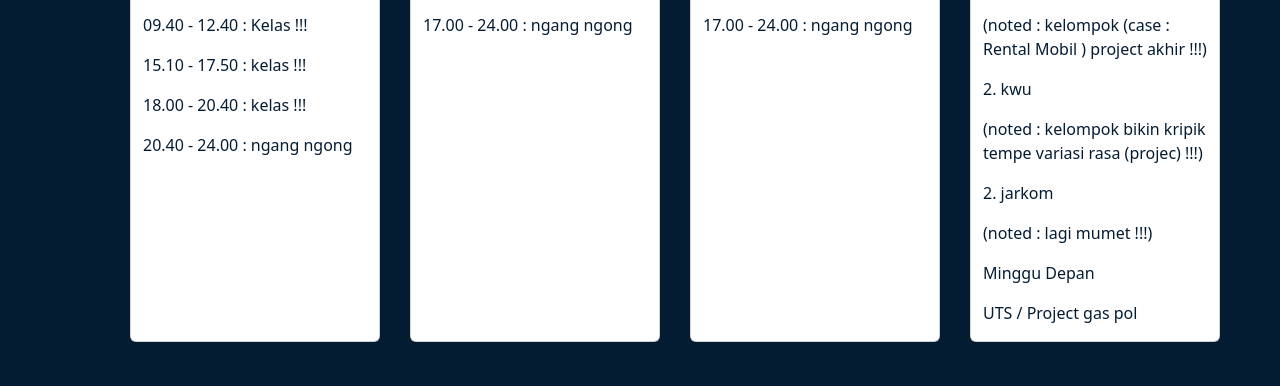
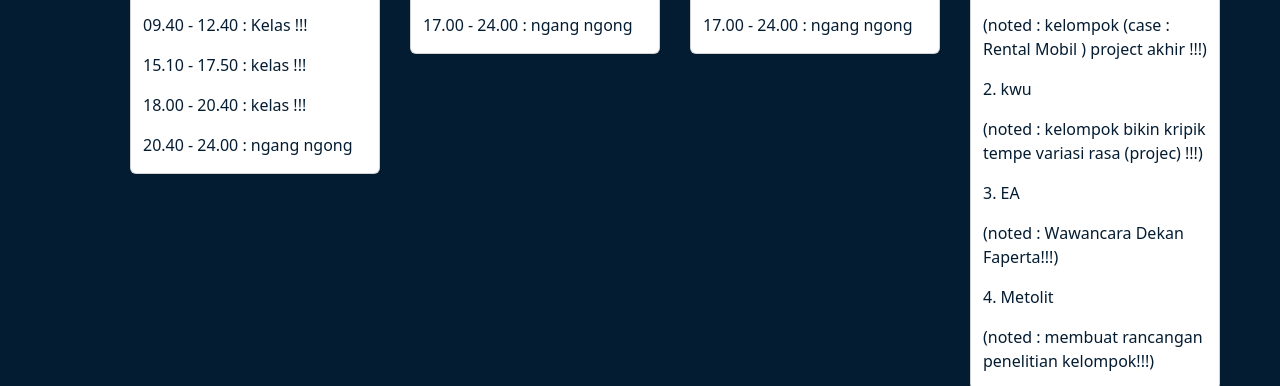
Before and after one commit to Yoga838/portofolio-website, a plain HTML site: page jadwal/index.html in a window 1280 px wide. Shown: the part 518-904 px from the top of the page. Drawn offline with nearby package versions, Linux system fonts and the light colour scheme.

Commit message:
update what suppose to do

```diff
--- a/jadwal/index.html
+++ b/jadwal/index.html
@@ -119,10 +119,11 @@
                   <p>   (noted : kelompok (case : Rental Mobil ) project akhir !!!)</p>
                   <p>2. kwu </p>
                   <p>   (noted : kelompok bikin kripik tempe variasi rasa (projec) !!!)</p>
-                  <p>2. jarkom </p>
-                  <p>   (noted : lagi mumet !!!)</p>
-                  <p>Minggu Depan</p>
-                  <p>   UTS / Project gas pol</p></div>
+                  <p>3. EA </p>
+                  <p>   (noted : Wawancara Dekan Faperta!!!)</p>
+                  <p>4. Metolit </p>
+                  <p>   (noted : membuat rancangan penelitian kelompok!!!)</p>
+                </div>
               </div>
 
            </div>
--- a/jadwal/style.css
+++ b/jadwal/style.css
@@ -110,6 +110,7 @@ body{
     display: flex;
     align-items: center;
     width: 250px;
+    height: max-content;
 }
 .card h3{
     margin-top: 10px;
```
